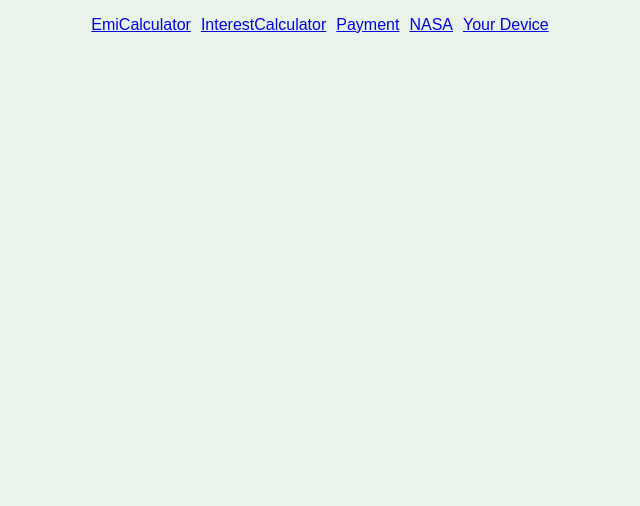
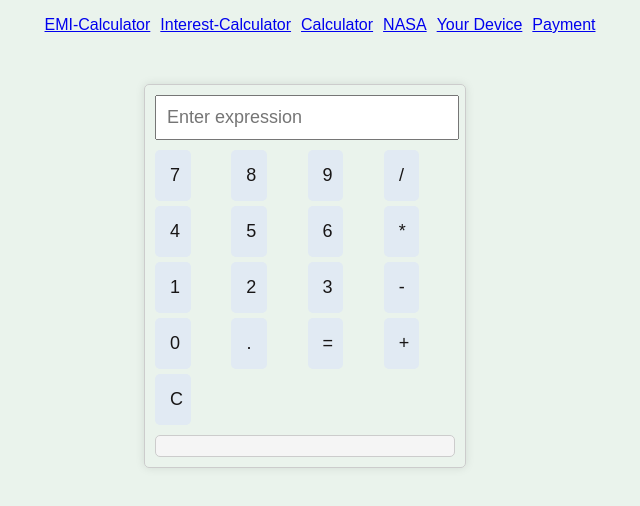
Before and after one commit to satyendranath902/myemicalculator, a React (Create React App) app: page /calculator in a window 1280 px wide. Shown: the top 506 px of the page, without its empty margins (335-975 px from the left). Built offline with nearby package versions, Linux system fonts and the light colour scheme.

Commit message:
added calc

```diff
--- a/src/App.js
+++ b/src/App.js
@@ -8,6 +8,7 @@ import InterestCalculator from './components/InterestCalculator';
 import Nasa from './components/Nasa';
 import Deviceinfo from './components/Deviceinfo';
 import { ThemeProvider } from './components/ThemeContext';
+import Calculator from './components/Calculator';
 
 function App() {
   return (
@@ -17,9 +18,11 @@ function App() {
       <Routes>
         <Route exact path="/" element={<Emicalculator></Emicalculator>} />
         <Route path="/interestcalculator" element={<InterestCalculator />} />
-        <Route path="/payment" element={<Payment />} />
+        <Route path="/calculator" element={<Calculator />} />
         <Route path="/nasa" element={<Nasa />} />
         <Route path="/deviceinfo" element={<Deviceinfo />} />
+        <Route path="/payment" element={<Payment />} />
+
       </Routes>
     </Router>
     </ThemeProvider>
--- /dev/null
+++ b/src/Calculator.css
@@ -0,0 +1,47 @@
+.calculator {
+    width: 300px;
+    margin: 50px auto;
+    border: 1px solid #ccc;
+    border-radius: 5px;
+    padding: 10px;
+    box-shadow: 0px 0px 10px rgba(0, 0, 0, 0.1);
+  }
+
+  .input {
+    width: calc(100% - 20px);
+    margin-bottom: 10px;
+    padding: 10px;
+    font-size: 18px;
+  }
+
+  .buttons {
+    display: grid;
+    grid-template-columns: repeat(4, 1fr);
+    gap: 5px;
+  }
+
+  button {
+    padding: 15px;
+    font-size: 18px;
+    border: none;
+    border-radius: 5px;
+    cursor: pointer;
+    transition: background-color 0.3s ease;
+  }
+
+  button:hover {
+    background-color: #f0f0f0;
+  }
+
+  button:active {
+    transform: scale(0.95);
+  }
+
+  .result {
+    margin-top: 10px;
+    padding: 10px;
+    background-color: #f5f5f5;
+    border: 1px solid #ccc;
+    border-radius: 5px;
+    font-size: 20px;
+  }
--- /dev/null
+++ b/src/components/Calculator.js
@@ -0,0 +1,56 @@
+import React, { useState } from 'react';
+import '.././Calculator.css';
+
+const Calculator = () => {
+  const [input, setInput] = useState('');
+  const [result, setResult] = useState('');
+
+  const handleClick = (value) => {
+    if (value === '=') {
+      try {
+        setResult(eval(input).toString());
+      } catch (error) {
+        setResult('Error');
+      }
+    } else if (value === 'C') {
+      setInput('');
+      setResult('');
+    } else {
+      setInput(input + value);
+    }
+  };
+
+  return (
+    <div className="calculator">
+      <input
+        type="text"
+        className="input"
+        value={input}
+        placeholder="Enter expression"
+        onChange={(e) => setInput(e.target.value)}
+      />
+      <div className="buttons">
+        <button onClick={() => handleClick('7')}>7</button>
+        <button onClick={() => handleClick('8')}>8</button>
+        <button onClick={() => handleClick('9')}>9</button>
+        <button onClick={() => handleClick('/')}>/</button>
+        <button onClick={() => handleClick('4')}>4</button>
+        <button onClick={() => handleClick('5')}>5</button>
+        <button onClick={() => handleClick('6')}>6</button>
+        <button onClick={() => handleClick('*')}>*</button>
+        <button onClick={() => handleClick('1')}>1</button>
+        <button onClick={() => handleClick('2')}>2</button>
+        <button onClick={() => handleClick('3')}>3</button>
+        <button onClick={() => handleClick('-')}>-</button>
+        <button onClick={() => handleClick('0')}>0</button>
+        <button onClick={() => handleClick('.')}>.</button>
+        <button onClick={() => handleClick('=')}>=</button>
+        <button onClick={() => handleClick('+')}>+</button>
+        <button onClick={() => handleClick('C')}>C</button>
+      </div>
+      <div className="result">{result}</div>
+    </div>
+  );
+};
+
+export default Calculator;
--- a/src/components/Navbar.js
+++ b/src/components/Navbar.js
@@ -7,11 +7,12 @@ const Navbar = () => {
     <div>
     <nav>
       <ul>
-        <li className='horizontalTab'><Link to="/">EmiCalculator</Link></li>
-        <li className='horizontalTab'><Link to="/interestcalculator">InterestCalculator</Link></li>
-        <li className='horizontalTab'><Link to="/payment">Payment</Link></li>
+        <li className='horizontalTab'><Link to="/">EMI-Calculator</Link></li>
+        <li className='horizontalTab'><Link to="/interestcalculator">Interest-Calculator</Link></li>
+        <li className='horizontalTab'><Link to="/calculator">Calculator</Link></li>
         <li className='horizontalTab'><Link to="/nasa">NASA</Link></li>
         <li className='horizontalTab'><Link to="/deviceinfo">Your Device</Link></li>
+        <li className='horizontalTab'><Link to="/payment">Payment</Link></li>
       </ul>
     </nav>
     </div>
```
